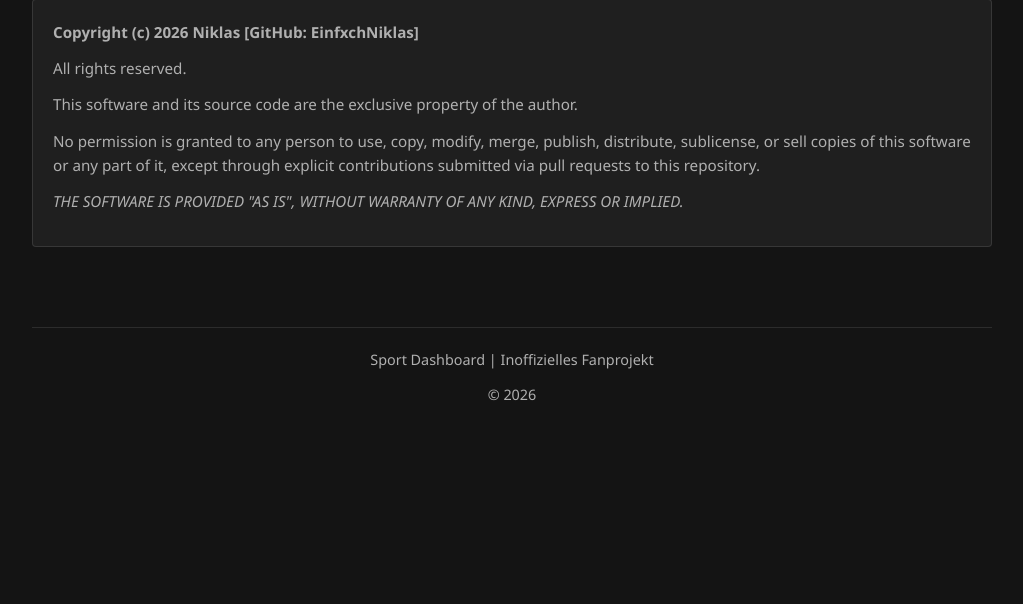
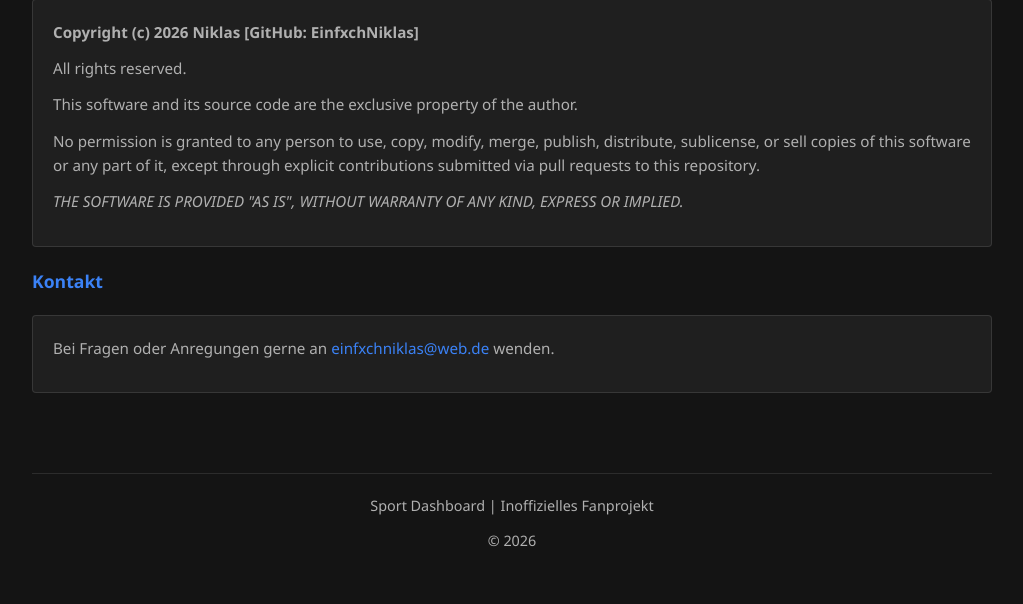
Before and after one commit to EinfxchNiklas/Sport_Dashboard, a Flask app: page /docs in a window 1280 px wide. Shown: the part 1687-2291 px from the top of the page, without its empty margins (128-1151 px from the left). Before the commit the page ends 2088 px from the top, so only its background shows below. Run offline with Flask 3, Linux system fonts and the light colour scheme.

Commit message:
Kontaktmöglichkeit hinzugefügt #11

```diff
--- a/templates/docs.html
+++ b/templates/docs.html
@@ -76,6 +76,11 @@
                 <p>No permission is granted to any person to use, copy, modify, merge, publish, distribute, sublicense, or sell copies of this software or any part of it, except through explicit contributions submitted via pull requests to this repository.</p>
                 <p style="margin-top: 10px; font-style: italic;">THE SOFTWARE IS PROVIDED "AS IS", WITHOUT WARRANTY OF ANY KIND, EXPRESS OR IMPLIED.</p>
             </div>
+
+            <h3>Kontakt</h3>
+            <div class="license-box">
+                <p>Bei Fragen oder Anregungen gerne an <a href="mailto:einfxchniklas@web.de">einfxchniklas@web.de</a> wenden.</p>
+            </div>
         </section>
 
         <footer>
```
